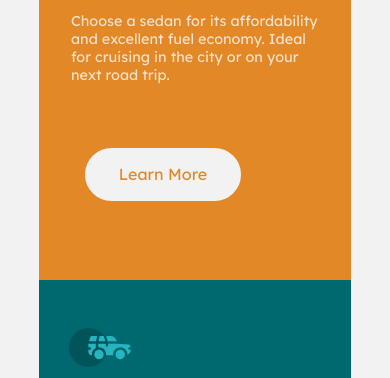
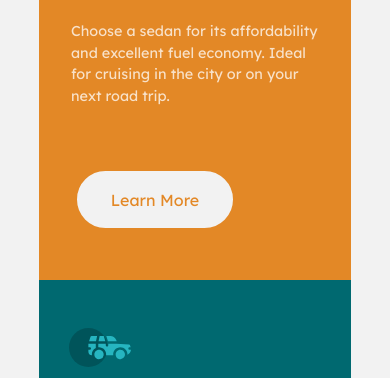
Before and after one commit to borkk85/3-column-preview-card-component, a plain HTML site: page index.html in a window 390 px wide. Shown: the part 200-578 px from the top of the page. Drawn offline with Linux system fonts and the light colour scheme.

Commit message:
Add files via upload

```diff
--- a/css/style.css
+++ b/css/style.css
@@ -38,6 +38,7 @@ body {
     justify-content: center;
     align-items: center;
     height: 100vh;
+    line-height: 1.5;
 }
 
 
@@ -66,7 +67,6 @@ a {
 }
 
 
-
 .container {
     display: grid;
     grid-template-columns: repeat(auto-fill, minmax(265px, 1fr));
@@ -78,7 +78,7 @@ a {
 }
 
 .container a {
-    margin-right: 2.5rem;
+    margin-right: 4.5rem;
 }
 
 .container > div {
@@ -183,7 +183,7 @@ a {
     }
 
     .container a {
-        margin-right: 4rem;
+        margin-right: 5rem;
     }
 
 }
```
